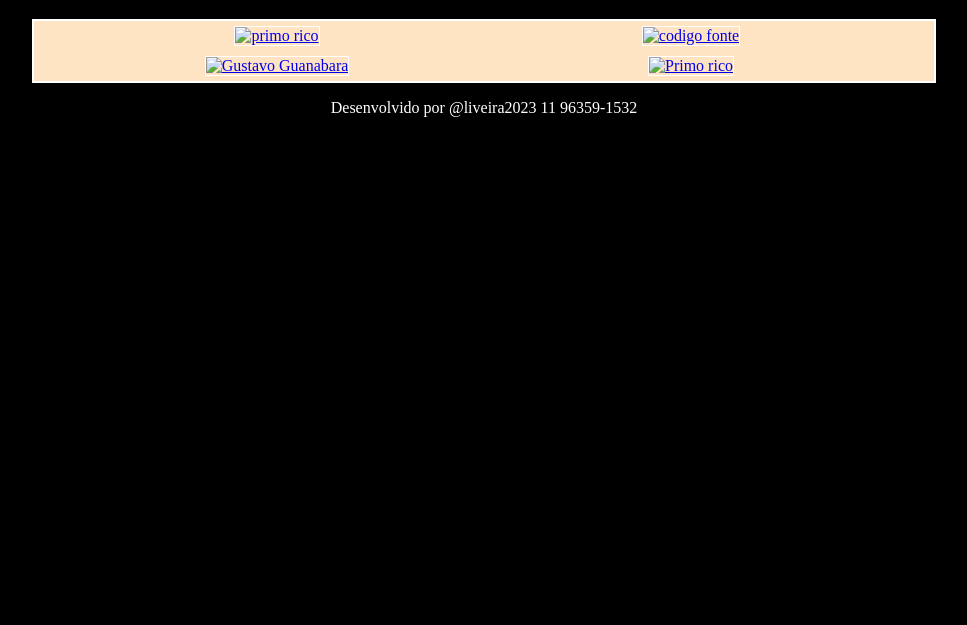
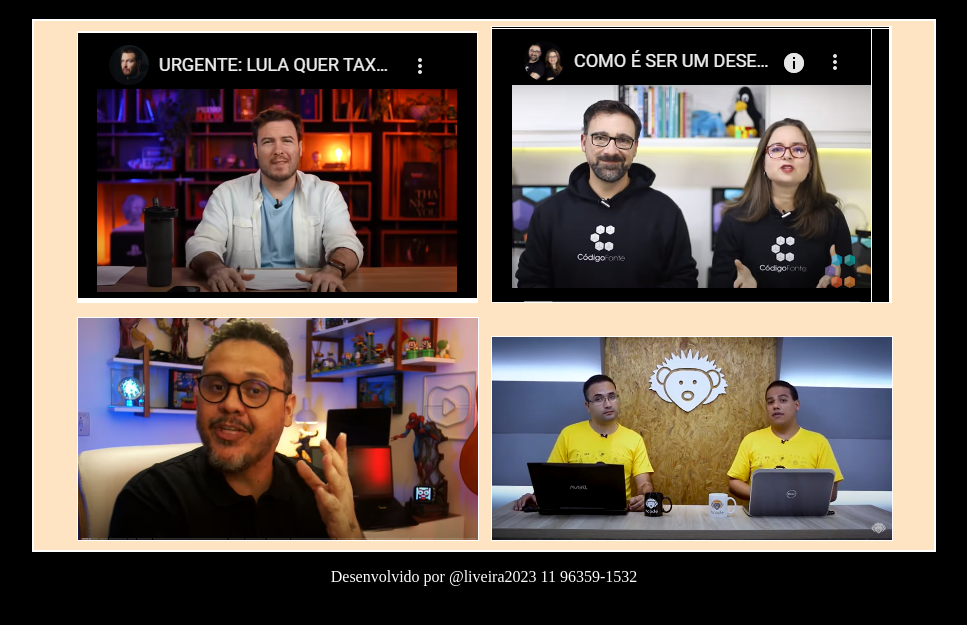
Before and after one commit to Oliveira2023/desafio009, a plain HTML site: page index.html in a window 1280 px wide. Shown: the part 61-686 px from the top of the page, without its empty margins (156-1123 px from the left). Drawn offline with Linux system fonts and the light colour scheme.

Commit message:
pasta midia

```diff
--- a/index.html
+++ b/index.html
@@ -36,17 +36,17 @@
     <h1>Videos legais para assistir</h1>
     <section>
         <div>
-            <a href="primo.html"><img src="primo.png" alt="primo rico"></a>
+            <a href="primo.html"><img src="midia/primo.png" alt="primo rico"></a>
         </div>
         <div>
-            <a href="codigoFonte.html"><img src="codigo-fonte.png" alt="codigo fonte"></a>
+            <a href="codigoFonte.html"><img src="midia/codigo-fonte.png" alt="codigo fonte"></a>
         </div>
 
         <div>
-            <a href="cursoVideo.html"><img src="guanabara.png" alt="Gustavo Guanabara"></a>
+            <a href="cursoVideo.html"><img src="midia/guanabara.png" alt="Gustavo Guanabara"></a>
         </div>
         <div>
-            <a href="hcode.html"><img src="hcode.png" alt="Primo rico"></a>
+            <a href="hcode.html"><img src="midia/hcode.png" alt="Primo rico"></a>
         </div>
     </section>
 
```
Also changed, not shown: cursoVideo.html (+1 -1 lines), hcode.html (+1 -1 lines), primo.html (+1 -1 lines).
